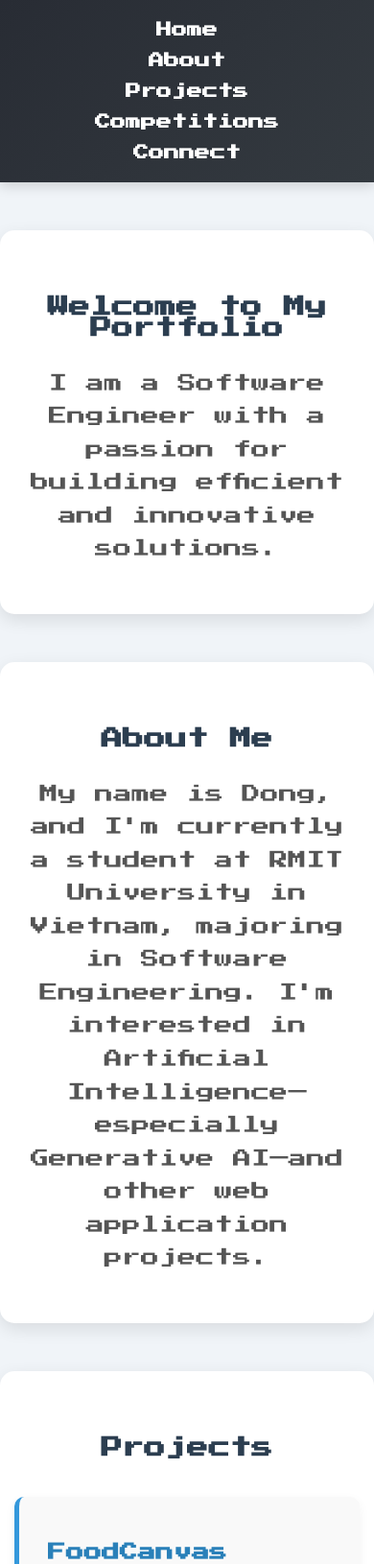
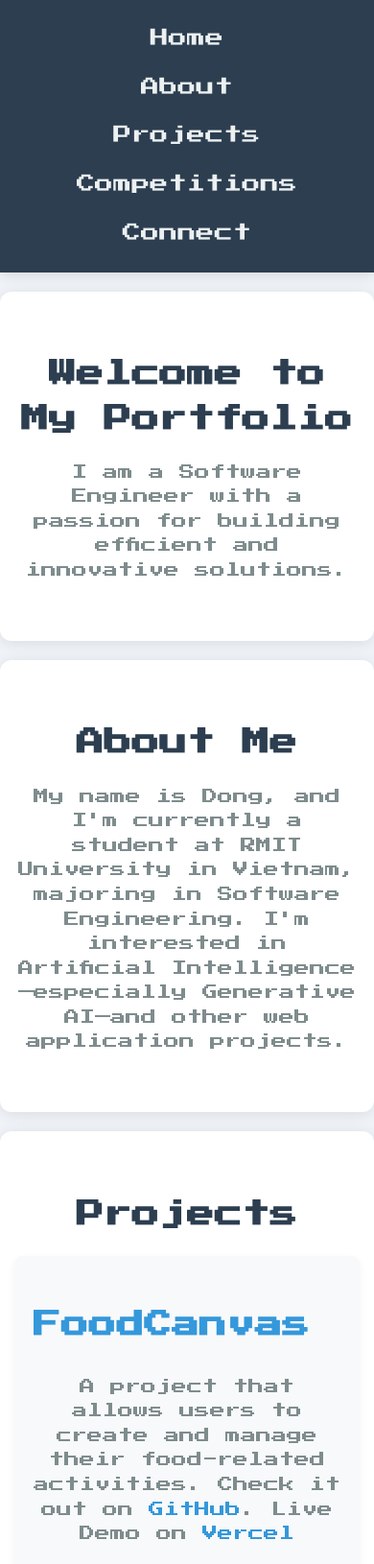
Before and after one commit to F4P1E/My-Portfolio, a plain HTML site: page index.html in a window 390 px wide. Shown: the top 1630 px of the page at 96% size. Drawn offline with Linux system fonts and the light colour scheme.

Commit message:
udpate css

```diff
--- a/styles.css
+++ b/styles.css
@@ -1,28 +1,27 @@
-/* General Styles */
+/* Body */
 body {
-    background-color: #f8f9fa;
+    background-color: #f0f4f8;
     color: #333;
     margin: 0;
-    font-family: 'Nunito', sans-serif;
-    scroll-behavior: smooth;
+    font-family: 'Press Start 2P', cursive;
+    line-height: 1.6;
 }
 
-/* Light and Dark Mode Support */
 body.light {
-    background-color: #f8f9fa; /* Light background */
-    color: #333; /* Dark text */
+    background-color: #ffffff;
+    color: #333;
 }
 
 body.dark {
-    background-color: #1b1b1b; /* Dark background */
-    color: #f8f9fa; /* Light text */
+    background-color: #1e1e1e;
+    color: #f0f4f8;
 }
 
 /* Header */
 header {
-    background: linear-gradient(135deg, #282c34 0%, #343a40 100%);
+    background: #2c3e50;
     padding: 15px 0;
-    box-shadow: 0 4px 12px rgba(0, 0, 0, 0.15);
+    box-shadow: 0 4px 12px rgba(0, 0, 0, 0.1);
     position: sticky;
     top: 0;
     z-index: 1000;
@@ -32,8 +31,8 @@ nav ul {
     list-style-type: none;
     display: flex;
     justify-content: center;
+    padding: 0;
     margin: 0;
-    padding: 0;
 }
 
 nav ul li {
@@ -41,95 +40,89 @@ nav ul li {
 }
 
 nav ul li a {
-    color: #ffffff;
+    color: #ecf0f1;
     text-decoration: none;
-    font-size: 1.1em;
-    font-weight: 600;
+    font-size: 1.2em;
     transition: color 0.3s ease;
 }
 
 nav ul li a:hover {
-    color: #61dafb;
+    color: #3498db;
 }
 
-/* Sections */
+/* Section Styling */
 .section {
-    padding: 80px 20px;
-    margin: 50px 0;
-    background: #ffffff;
-    border-radius: 15px;
-    box-shadow: 0 6px 18px rgba(0, 0, 0, 0.1);
+    padding: 60px 20px;
+    margin: 20px 0;
+    border-radius: 12px;
+    background-color: #ffffff;
+    box-shadow: 0 2px 15px rgba(0, 0, 0, 0.1);
     max-width: 1200px;
     margin-left: auto;
     margin-right: auto;
-    transition: box-shadow 0.3s ease, transform 0.3s ease;
-}
-
-.section:hover {
-    box-shadow: 0 8px 25px rgba(0, 0, 0, 0.15);
-    transform: translateY(-5px);
 }
 
 h1, h2 {
     text-align: center;
     color: #2c3e50;
-    margin-bottom: 30px;
-    font-weight: 700;
+    font-size: 2.2em;
+    margin-bottom: 20px;
 }
 
 p {
-    line-height: 1.8;
-    font-size: 1.2em;
-    color: #555;
+    font-size: 1.1em;
     text-align: center;
-    max-width: 900px;
-    margin: 0 auto;
+    color: #7f8c8d;
+    max-width: 800px;
+    margin: 0 auto 20px auto;
 }
 
-/* Projects & Competitions */
+/* Project and Competition Cards */
 .project, .competition, .certification {
-    margin: 40px 0;
-    padding: 30px;
-    border-left: 5px solid #3498db;
-    background: #f9f9f9;
-    border-radius: 10px;
-    box-shadow: 0 4px 12px rgba(0, 0, 0, 0.05);
-    transition: transform 0.3s, background-color 0.3s ease, box-shadow 0.3s;
+    margin: 20px 0;
+    padding: 20px;
+    border-radius: 8px;
+    background-color: #f8f9fa;
+    box-shadow: 0 4px 10px rgba(0, 0, 0, 0.05);
+    transition: transform 0.2s, box-shadow 0.2s;
 }
 
 .project:hover, .competition:hover, .certification:hover {
     transform: translateY(-5px);
-    background-color: #eef6ff;
     box-shadow: 0 8px 20px rgba(0, 0, 0, 0.1);
 }
 
-.project h3, .competition h3, .certification h3 {
-    font-weight: 600;
-    color: #2980b9;
-    margin-bottom: 10px;
+h3 {
+    color: #3498db;
+    font-size: 1.8em;
 }
 
-.project p, .competition p, .certification p {
-    color: #777;
-    font-size: 1.1em;
+a {
+    color: #3498db;
+    text-decoration: none;
+    transition: color 0.3s ease;
 }
 
-/* Social Media */
+a:hover {
+    color: #2980b9;
+}
+
+/* Social Media Icons */
 .social-icons {
     display: flex;
     justify-content: center;
     gap: 30px;
-    margin-top: 40px;
+    margin-top: 30px;
 }
 
 .social-icons a {
     color: #3498db;
-    font-size: 42px;
-    transition: color 0.3s ease, transform 0.3s ease;
+    font-size: 40px;
+    transition: color 0.3s, transform 0.3s;
 }
 
 .social-icons a:hover {
-    color: #1abc9c;
+    color: #2980b9;
     transform: scale(1.15);
 }
 
@@ -139,11 +132,11 @@ footer {
     justify-content: center;
     align-items: center;
     text-align: center;
-    padding: 30px 0;
-    background: #343a40;
+    padding: 40px 0;
+    background: #2c3e50;
     color: #ffffff;
     font-size: 1em;
-    height: 100px; /* You can adjust this to your preference */
+    box-shadow: 0 -4px 10px rgba(0, 0, 0, 0.1);
 }
 
 footer p {
@@ -152,11 +145,10 @@ footer p {
     color: #bdc3c7;
 }
 
-/* Media Queries for Responsiveness */
 @media (max-width: 768px) {
     nav ul {
         flex-direction: column;
-        text-align: center;
+        align-items: center;
     }
 
     nav ul li {
@@ -164,32 +156,14 @@ footer p {
     }
 
     .section {
-        padding: 50px 15px;
-    }
-
-    .social-icons a {
-        font-size: 36px; /* Slightly reduce icon size */
+        padding: 40px 15px;
     }
 
     h1, h2 {
-        font-size: 1.7em;
+        font-size: 1.8em;
+    }
+
+    p {
+        font-size: 1em;
     }
 }
-
-@media (max-width: 480px) {
-    nav ul li {
-        margin: 8px 0;
-    }
-
-    nav ul li a {
-        font-size: 1em;
-    }
-
-    .social-icons a {
-        font-size: 30px;
-    }
-
-    h1, h2 {
-        font-size: 1.4em;
-    }
-}
```
